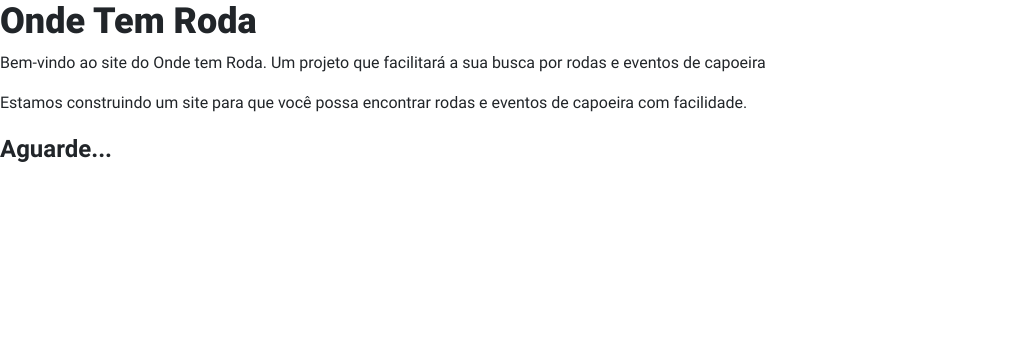
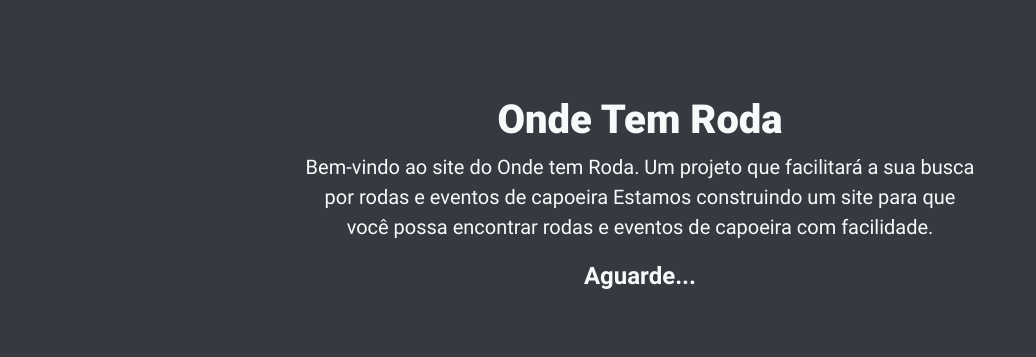
Before and after one commit to cyro809/ondetemroda, a Django app: page / in a window 1280 px wide. Shown: the top 357 px of the page, without its empty margins (0-1036 px from the left). Run offline with Django 3.2, Linux system fonts and the light colour scheme; some libraries are stand-ins or nearby versions.

Commit message:
Changes main bg color. V1 for Home and Event list pages.

```diff
--- a/events/templates/events/includes/components/event_item.html
+++ b/events/templates/events/includes/components/event_item.html
@@ -3,7 +3,9 @@
     <img src="{% static 'img/placeholder240x180.png' %}" class="event__image rounded-left"/>
     <div class="event__info">
         <p class="event__name">{{ event.NomeEvento }}</p>
-        <p class="event__address">Endereço: {{event.Endereco}}</p>
-        <p class="event__group">Grupo: {{event.Grupo}}</p>
+        <p class="event-info__text"><span class="event-info_label">Endereço:</span> {{event.Endereco}}</p>
+        <p class="event-info__text"><span class="event-info_label">Data:</span> 1º sábado do mês</p>
+        <p class="event-info__text"><span class="event-info_label">Grupo:</span> {{event.Grupo}}</p>
+        <p class="event-info__text"><span class="event-info_label">Responsável:</span> {{event.Responsavel}}</p>
     </div>
 </div>
--- a/events/templates/events/index.html
+++ b/events/templates/events/index.html
@@ -8,9 +8,9 @@
 {% endblock %}
 
 {% block body %}
-    <div class="events__main bg-light">
-        <div class="container row text-center">
-            <h1 class="event__title">Eventos e Rodas</h1>
+    <div class="events__main">
+        <div class="container text-center my-5">
+            <h1 class="event__title text-light">Eventos e Rodas</h1>
         </div>
         <div class="py-5 px-5 row">
         {% for event in events %}
--- a/ondetemroda/static/css/index.css
+++ b/ondetemroda/static/css/index.css
@@ -1,14 +1,17 @@
 .home_title {
     font-family: 'Roboto Black', sans-serif;
-    font-size: 36px;
+    font-size: 40px;
 }
 
 .home_description {
     font-family: 'Roboto Regular', sans-serif;
-    font-size: 16px;
+    font-size: 20px;
 }
 
 .home_coming-soon {
     font-family: 'Roboto Bold', sans-serif;
     font-size: 24px;
 }
+.home_description__container {
+    max-width: 42em;
+}
--- a/ondetemroda/templates/base.html
+++ b/ondetemroda/templates/base.html
@@ -12,7 +12,7 @@
             <link href="{% static 'vendor/css/bootstrap.min.css'%}" rel="stylesheet" media="screen">
         {% endblock %}
     </head>
-    <body>
+    <body class="bg-dark">
     {% block body %}{% endblock %}
     </body>
 </html>
--- a/ondetemroda/templates/index.html
+++ b/ondetemroda/templates/index.html
@@ -3,9 +3,14 @@
 {% block title %} Onde Tem Roda: Rodas e Eventos de Capoeira{% endblock %}
 {% block description %}Encontre rodas e eventos de capoeira com agilidade e facilidade.{% endblock %}
 {% block body %}
-    <h1 class='home_title'>Onde Tem Roda</h1>
-    <p class='home_description'>Bem-vindo ao site do Onde tem Roda. Um projeto que facilitará a sua busca por rodas e eventos de capoeira</p>
-
-    <p class='home_description'>Estamos construindo um site para que você possa encontrar rodas e eventos de capoeira com facilidade.</p>
-    <p class='home_coming-soon'>Aguarde...</p>
+    <div class="container text-center py-5 text-light my-5">
+        <h1 class='home_title'>Onde Tem Roda</h1>
+            <div class="home_description__container text-center mx-auto">
+                <p class='home_description'>
+                Bem-vindo ao site do Onde tem Roda. Um projeto que facilitará a sua busca por rodas e eventos de capoeira
+                Estamos construindo um site para que você possa encontrar rodas e eventos de capoeira com facilidade.
+                </p>
+            </div>
+        <p class='home_coming-soon'>Aguarde...</p>
+    </div>
 {% endblock %}
```
Also changed, not shown: events/static/css/components/event_item.css (+6 -1 lines).
